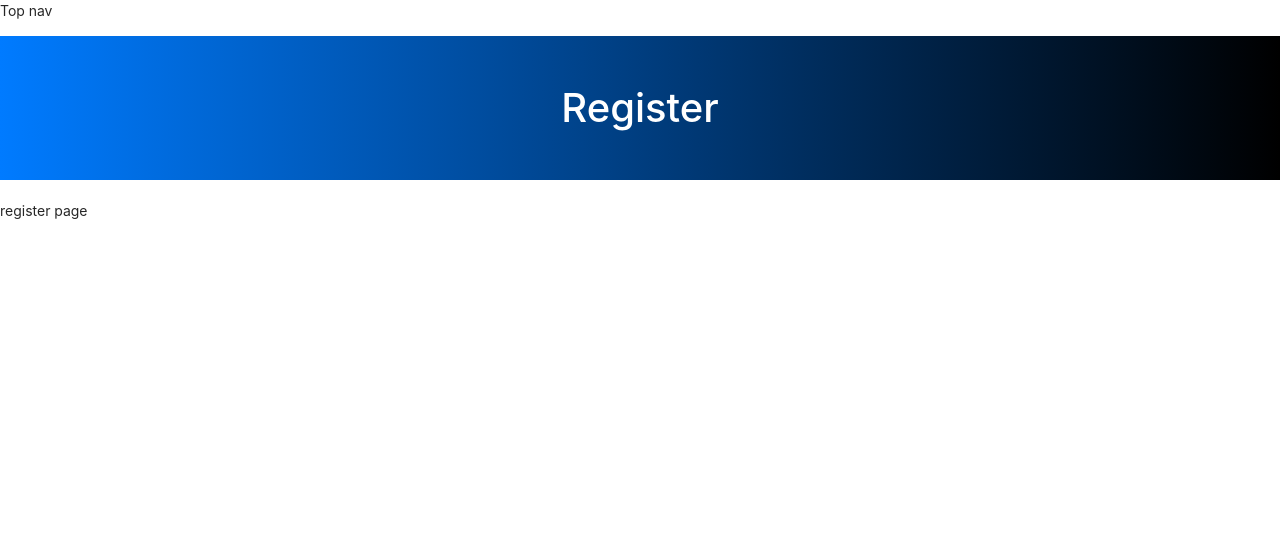
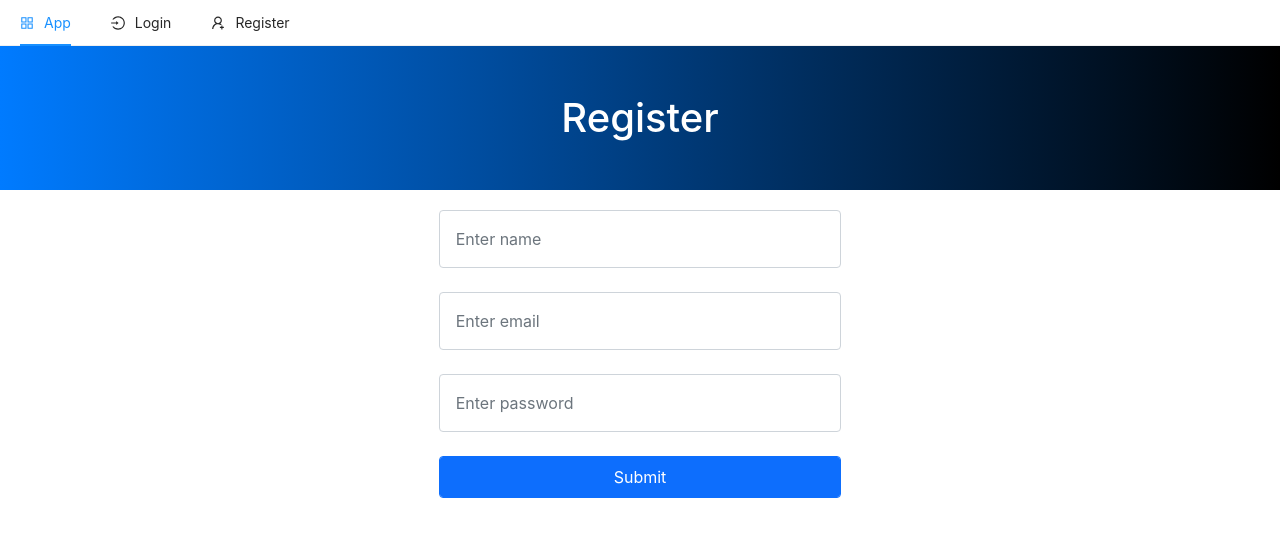
Before and after one commit to trinhaidang/edemy-client, a Next.js app: page /register in a window 1280 px wide. Shown: the top 536 px of the page. Built offline with nearby package versions, Linux system fonts and the light colour scheme.

Commit message:
2 - client setup

```diff
--- a/components/TopNav.js
+++ b/components/TopNav.js
@@ -1,10 +1,28 @@
+import { Menu } from "antd";
+import Link from "next/link";
+import { AppstoreOutlined, LoginOutlined, UserAddOutlined } from "@ant-design/icons";
 
+const { Item } = Menu;
 
 const TopNav = () => {
     return (
-        <>
-            <p>Top nav</p>
-        </>
+        <Menu mode="horizontal">
+            <Item icon={<AppstoreOutlined />}>
+                <Link href="/">
+                    <a>App</a>
+                </Link>
+            </Item>
+            <Item icon={<LoginOutlined />}>
+                <Link href="/login">
+                    <a>Login</a>
+                </Link>
+            </Item>
+            <Item icon={<UserAddOutlined />}>
+                <Link href="/register">
+                    <a>Register</a>
+                </Link>
+            </Item>
+        </Menu>
     );
 };
 
--- a/package.json
+++ b/package.json
@@ -12,6 +12,7 @@
   "author": "",
   "license": "ISC",
   "dependencies": {
+    "@ant-design/icons": "^4.6.3",
     "antd": "^4.16.13",
     "bootstrap": "^5.1.0",
     "next": "^11.1.0",
--- a/pages/index.js
+++ b/pages/index.js
@@ -1,7 +1,9 @@
 const Index = () => {
     return (
         <>
-            <h1 className="jumbotron text-center bg-primary square">Hello world</h1>
+            <h1 className="jumbotron text-center bg-primary square">
+                Vietcourse.com
+            </h1>
             <p>from next js...</p>
         </>
     )
--- a/pages/register.js
+++ b/pages/register.js
@@ -1,8 +1,50 @@
+import { useState } from "react";
+
+
 const Register = () => {
+
+
+    const [name, setName] = useState("");
+    const [email, setEmail] = useState("");
+    const [password, SetPassword] = useState("");
+
+    const handleSubmit = (e) => {
+        e.preventDefault();
+        console.table({ name, email, password });
+    }
+
     return (
         <>
             <h1 className="jumbotron text-center bg-primary square">Register</h1>
-            <p>register page</p>
+            <div className="container col-md-4 offset-md-4 pb-5">
+                <form onSubmit={handleSubmit}>
+                    <input
+                        type="text"
+                        className="form-control mb-4 p-3"
+                        value={name}
+                        onChange={(e) => setName(e.target.value)}
+                        placeholder="Enter name"
+                        required
+                    />
+                    <input
+                        type="email"
+                        className="form-control mb-4 p-3"
+                        value={email}
+                        onChange={(e) => setEmail(e.target.value)}
+                        placeholder="Enter email"
+                        required
+                    />
+                    <input
+                        type="password"
+                        className="form-control mb-4 p-3"
+                        value={password}
+                        onChange={(e) => SetPassword(e.target.value)}
+                        placeholder="Enter password"
+                        required
+                    />
+                    <button type="submit" className="form-control btn btn-block btn-primary p-2">Submit</button>
+                </form>
+            </div>
         </>
     )
 }
```
Also changed, not shown: 1 other file (tests, documents, lock files or other folders).
